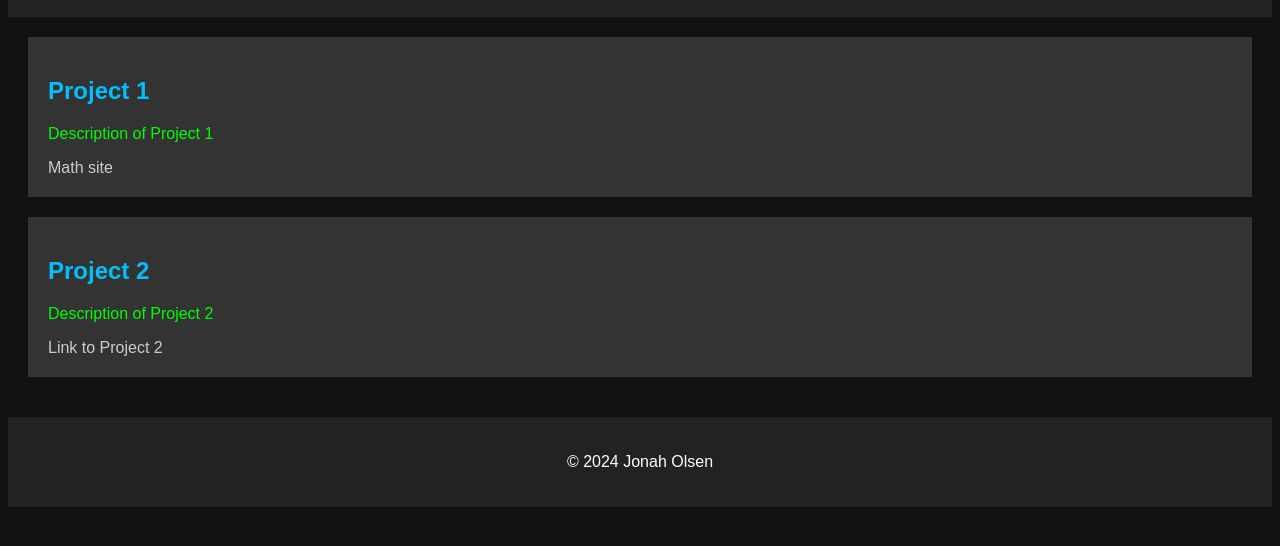
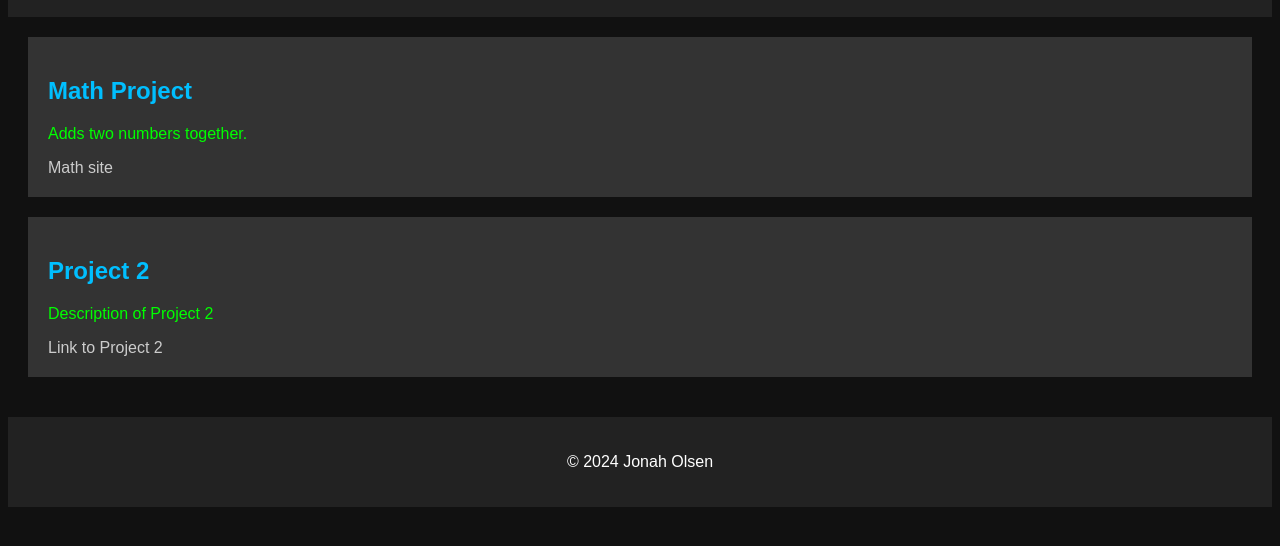
Before and after one commit to jonaholsen14/cloudTech, a plain HTML site: page index.html in a window 1280 px wide. Shown: the part 68-614 px from the top of the page. Drawn offline with Linux system fonts and the light colour scheme.

Commit message:
better description of new page

```diff
--- a/index.html
+++ b/index.html
@@ -12,8 +12,8 @@
     </header>
     <main>
         <section class="project">
-            <h2>Project 1</h2>
-            <p>Description of Project 1</p>
+            <h2>Math Project</h2>
+            <p>Adds two numbers together.</p>
             <a href="mathcode.html">Math site</a>
         </section>
         <section class="project">
```
